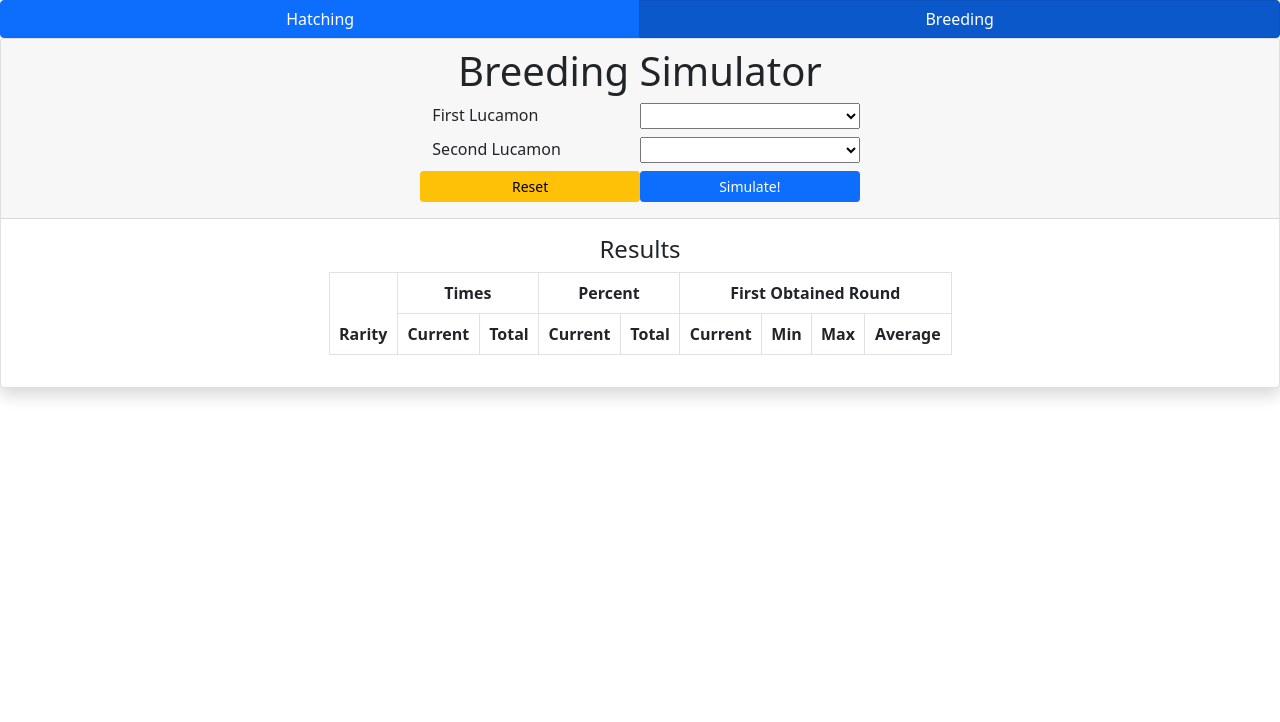
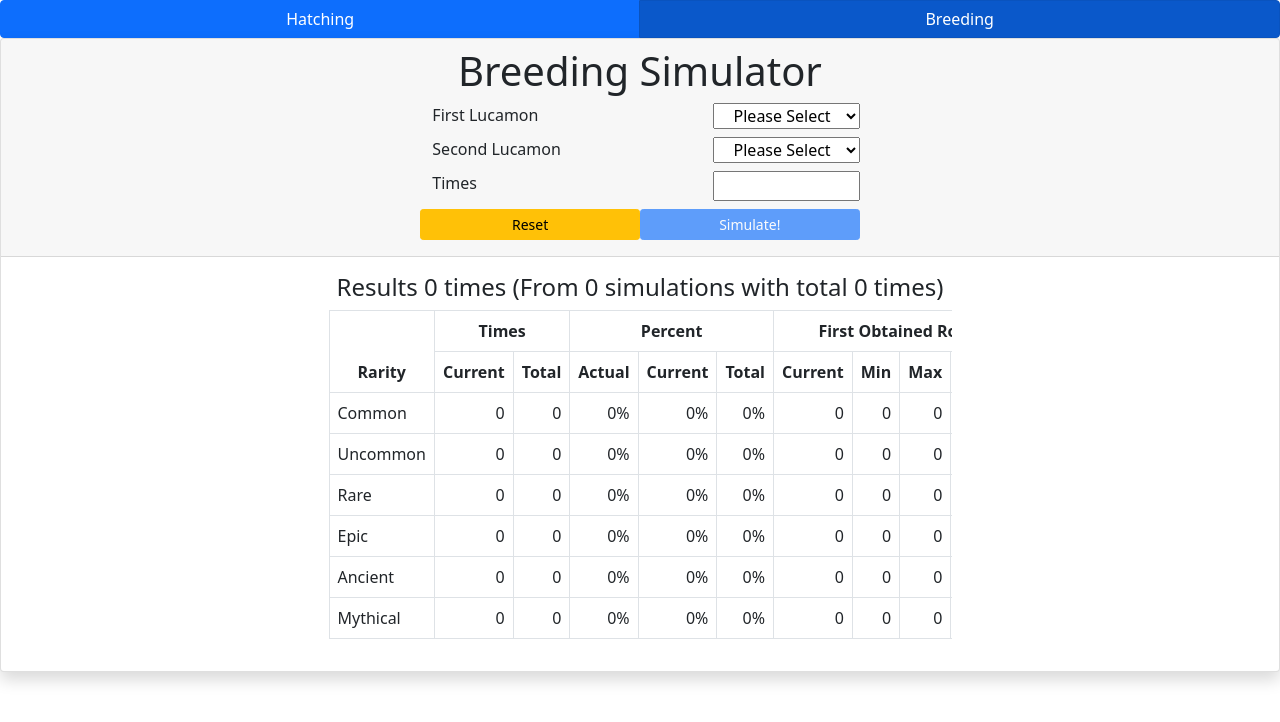
Before and after one commit to suppok/lucamon-random-simulator, a Vue app: page / in a window 1280 px wide. Shown: the top 722 px of the page. Built offline with nearby package versions, Linux system fonts and the light colour scheme.

Commit message:
can simulate breeding

```diff
--- a/src/components/Breeding.vue
+++ b/src/components/Breeding.vue
@@ -5,9 +5,10 @@
         <h1 class="text-center">Breeding Simulator</h1>
         <div class="row mb-2">
           <label class="col-6">First Lucamon</label>
-          <select v-model="firstRarityIndex" class="col-6">
+          <select v-model="firstRarityIndex" class="offset-2 col-4 text-end">
+            <option value="" disabled selected>Please Select</option>
             <option
-              v-for="(option, index) in rarities"
+              v-for="(option, index) in rarities.slice(0, rarities.length - 1)"
               :value="index"
               :key="index"
             >
@@ -17,9 +18,10 @@
         </div>
         <div class="row mb-2">
           <label class="col-6">Second Lucamon</label>
-          <select v-model="secondRarityIndex" class="col-6">
+          <select v-model="secondRarityIndex" class="offset-2 col-4 text-end">
+            <option value="" disabled selected>Please Select</option>
             <option
-              v-for="(option, index) in rarities"
+              v-for="(option, index) in rarities.slice(0, rarities.length - 1)"
               :value="index"
               :key="index"
             >
@@ -28,10 +30,23 @@
           </select>
         </div>
         <div class="row mb-2">
+          <label class="col-6" for="times">Times</label>
+          <input
+            v-model="times"
+            type="number"
+            id="times"
+            class="offset-2 col-4 text-end"
+          />
+        </div>
+        <div class="row mb-2">
           <button class="btn btn-sm btn-warning col-6" @click="reset">
             Reset
           </button>
-          <button class="btn btn-sm btn-primary col-6" @click="breed">
+          <button
+            class="btn btn-sm btn-primary col-6"
+            @click="breed"
+            :disabled="firstRarityIndex === '' || secondRarityIndex === ''"
+          >
             Simulate!
           </button>
         </div>
@@ -39,7 +54,10 @@
     </div>
     <div class="card-body">
       <div class="offset-3 col-6">
-        <h4 class="text-center">Results</h4>
+        <h4 class="text-center">
+          Results {{ resultTimes }} times (From
+          {{ simulationCount }} simulations with total {{ totalTimes }} times)
+        </h4>
         <div class="table-responsive">
           <table class="table table-bordered w-100" id="data-table">
             <thead>
@@ -51,7 +69,7 @@
                   Rarity
                 </th>
                 <th style="text-align: center" colspan="2">Times</th>
-                <th style="text-align: center" colspan="2">Percent</th>
+                <th style="text-align: center" colspan="3">Percent</th>
                 <th style="text-align: center" colspan="4">
                   First Obtained Round
                 </th>
@@ -59,6 +77,7 @@
               <tr>
                 <th style="text-align: center">Current</th>
                 <th style="text-align: center">Total</th>
+                <th style="text-align: center">Actual</th>
                 <th style="text-align: center">Current</th>
                 <th style="text-align: center">Total</th>
                 <th style="text-align: center">Current</th>
@@ -67,7 +86,38 @@
                 <th style="text-align: center">Average</th>
               </tr>
             </thead>
-            <tbody></tbody>
+            <tbody>
+              <template v-for="(rarity, index) in rarities" :key="index">
+                <tr>
+                  <td>{{ rarity.name }}</td>
+                  <td style="text-align: right">
+                    {{ rarity.times.current }}
+                  </td>
+                  <td style="text-align: right">
+                    {{ rarity.times.total }}
+                  </td>
+                  <td style="text-align: right">{{ percentResult[index] }}%</td>
+                  <td style="text-align: right">
+                    {{ rarity.actualPercent.current }}%
+                  </td>
+                  <td style="text-align: right">
+                    {{ rarity.actualPercent.total }}%
+                  </td>
+                  <td style="text-align: right">
+                    {{ rarity.firstObtainedRound.current }}
+                  </td>
+                  <td style="text-align: right">
+                    {{ rarity.firstObtainedRound.min }}
+                  </td>
+                  <td style="text-align: right">
+                    {{ rarity.firstObtainedRound.max }}
+                  </td>
+                  <td style="text-align: right">
+                    {{ rarity.firstObtainedRound.average }}
+                  </td>
+                </tr>
+              </template>
+            </tbody>
           </table>
         </div>
       </div>
@@ -80,35 +130,137 @@ export default {
   name: 'Breeding',
   data() {
     return {
+      times: '',
+      simulationCount: 0,
+      resultTimes: 0,
+      totalTimes: 0,
+      rarityIndex: {
+        common: 0,
+        uncommon: 1,
+        rare: 2,
+        epic: 3,
+        ancient: 4,
+        mythical: 5,
+      },
       rarities: [
         {
           name: 'Common',
           weight: 32,
+          times: {
+            current: 0,
+            total: 0,
+          },
+          actualPercent: {
+            current: 0,
+            total: 0,
+          },
+          firstObtainedRound: {
+            current: 0,
+            min: 0,
+            max: 0,
+            average: 0,
+            total: 0,
+          },
         },
         {
           name: 'Uncommon',
           weight: 16,
+          times: {
+            current: 0,
+            total: 0,
+          },
+          actualPercent: {
+            current: 0,
+            total: 0,
+          },
+          firstObtainedRound: {
+            current: 0,
+            min: 0,
+            max: 0,
+            average: 0,
+            total: 0,
+          },
         },
         {
           name: 'Rare',
           weight: 8,
+          times: {
+            current: 0,
+            total: 0,
+          },
+          actualPercent: {
+            current: 0,
+            total: 0,
+          },
+          firstObtainedRound: {
+            current: 0,
+            min: 0,
+            max: 0,
+            average: 0,
+            total: 0,
+          },
         },
         {
           name: 'Epic',
           weight: 4,
+          times: {
+            current: 0,
+            total: 0,
+          },
+          actualPercent: {
+            current: 0,
+            total: 0,
+          },
+          firstObtainedRound: {
+            current: 0,
+            min: 0,
+            max: 0,
+            average: 0,
+            total: 0,
+          },
         },
         {
           name: 'Ancient',
           weight: 2,
+          times: {
+            current: 0,
+            total: 0,
+          },
+          actualPercent: {
+            current: 0,
+            total: 0,
+          },
+          firstObtainedRound: {
+            current: 0,
+            min: 0,
+            max: 0,
+            average: 0,
+            total: 0,
+          },
         },
         {
           name: 'Mythical',
           weight: 1,
+          times: {
+            current: 0,
+            total: 0,
+          },
+          actualPercent: {
+            current: 0,
+            total: 0,
+          },
+          firstObtainedRound: {
+            current: 0,
+            min: 0,
+            max: 0,
+            average: 0,
+            total: 0,
+          },
         },
       ],
       firstRarityIndex: '',
       secondRarityIndex: '',
-      percentResult: [],
+      percentResult: [0, 0, 0, 0, 0, 0],
       weightList: [
         [80, 20, 0, 0, 0, 0],
         [30, 50, 20, 0, 0, 0],
@@ -120,6 +272,14 @@ export default {
   },
   methods: {
     breed() {
+      if (this.firstRarityIndex === '' || this.secondRarityIndex === '') {
+        return alert('เลือก rarity ดิวะ');
+      }
+
+      this.calculatePercent();
+      this.randomRarity();
+    },
+    calculatePercent() {
       let firstTotalWeight = this.rarities[this.firstRarityIndex].weight;
       let secondTotalWeight = this.rarities[this.secondRarityIndex].weight;
       let totalWeight = 0;
@@ -139,6 +299,85 @@ export default {
         );
       }
     },
+    randomRarity() {
+      let common = this.rarities[this.rarityIndex.common];
+      let uncommon = this.rarities[this.rarityIndex.uncommon];
+      let rare = this.rarities[this.rarityIndex.rare];
+      let epic = this.rarities[this.rarityIndex.epic];
+      let ancient = this.rarities[this.rarityIndex.ancient];
+      let mythical = this.rarities[this.rarityIndex.mythical];
+      common.firstObtainedRound.current = 0;
+      common.times.current = 0;
+      uncommon.firstObtainedRound.current = 0;
+      uncommon.times.current = 0;
+      rare.firstObtainedRound.current = 0;
+      rare.times.current = 0;
+      epic.firstObtainedRound.current = 0;
+      epic.times.current = 0;
+      ancient.firstObtainedRound.current = 0;
+      ancient.times.current = 0;
+      mythical.firstObtainedRound.current = 0;
+      mythical.times.current = 0;
+      for (let round = 1; round <= this.times; round++) {
+        let rarityIndex = this.getRandomBreedingRarityIndex();
+        let rarityModel = this.rarities[rarityIndex];
+        if (rarityModel.firstObtainedRound.current === 0) {
+          rarityModel.firstObtainedRound.current = round;
+          rarityModel.firstObtainedRound.total += round;
+          if (rarityModel.firstObtainedRound.min === 0) {
+            rarityModel.firstObtainedRound.min = round;
+            rarityModel.firstObtainedRound.max = round;
+          } else if (round < rarityModel.firstObtainedRound.min) {
+            rarityModel.firstObtainedRound.min = round;
+          } else if (round > rarityModel.firstObtainedRound.max) {
+            rarityModel.firstObtainedRound.max = round;
+          }
+        }
+        rarityModel.times.current++;
+      }
+      this.resultTimes = parseInt(this.times);
+      this.totalTimes += this.resultTimes;
+      this.simulationCount++;
+      for (let index = 0; index < this.rarities.length; index++) {
+        let rarityModel = this.rarities[index];
+        rarityModel.actualPercent.current = this.getPercent(
+          rarityModel.times.current,
+          this.times
+        );
+        rarityModel.times.total += rarityModel.times.current;
+        rarityModel.actualPercent.total = this.getPercent(
+          rarityModel.times.total,
+          this.totalTimes
+        );
+        rarityModel.firstObtainedRound.average = (
+          rarityModel.firstObtainedRound.total / this.simulationCount
+        ).toFixed(2);
+      }
+    },
+    getRandomBreedingRarityIndex() {
+      let randomizedNumber = this.getRandomInt(1, 10000);
+      let commonZone = this.percentResult[0] * 100;
+      let uncommonZone = this.percentResult[1] * 100 + commonZone;
+      let rareZone = this.percentResult[2] * 100 + uncommonZone;
+      let epicZone = this.percentResult[3] * 100 + rareZone;
+      let ancientZone = this.percentResult[4] * 100 + epicZone;
+      if (randomizedNumber <= commonZone) {
+        return this.rarityIndex.common;
+      } else if (randomizedNumber <= uncommonZone) {
+        return this.rarityIndex.uncommon;
+      } else if (randomizedNumber <= rareZone) {
+        return this.rarityIndex.rare;
+      } else if (randomizedNumber <= epicZone) {
+        return this.rarityIndex.epic;
+      } else if (randomizedNumber <= ancientZone) {
+        return this.rarityIndex.ancient;
+      } else {
+        return this.rarityIndex.mythical;
+      }
+    },
+    getRandomInt(min, max) {
+      return Math.floor(Math.random() * max) + min;
+    },
     getPercent(number, total) {
       return ((number / total) * 100).toFixed(2);
     },
```
